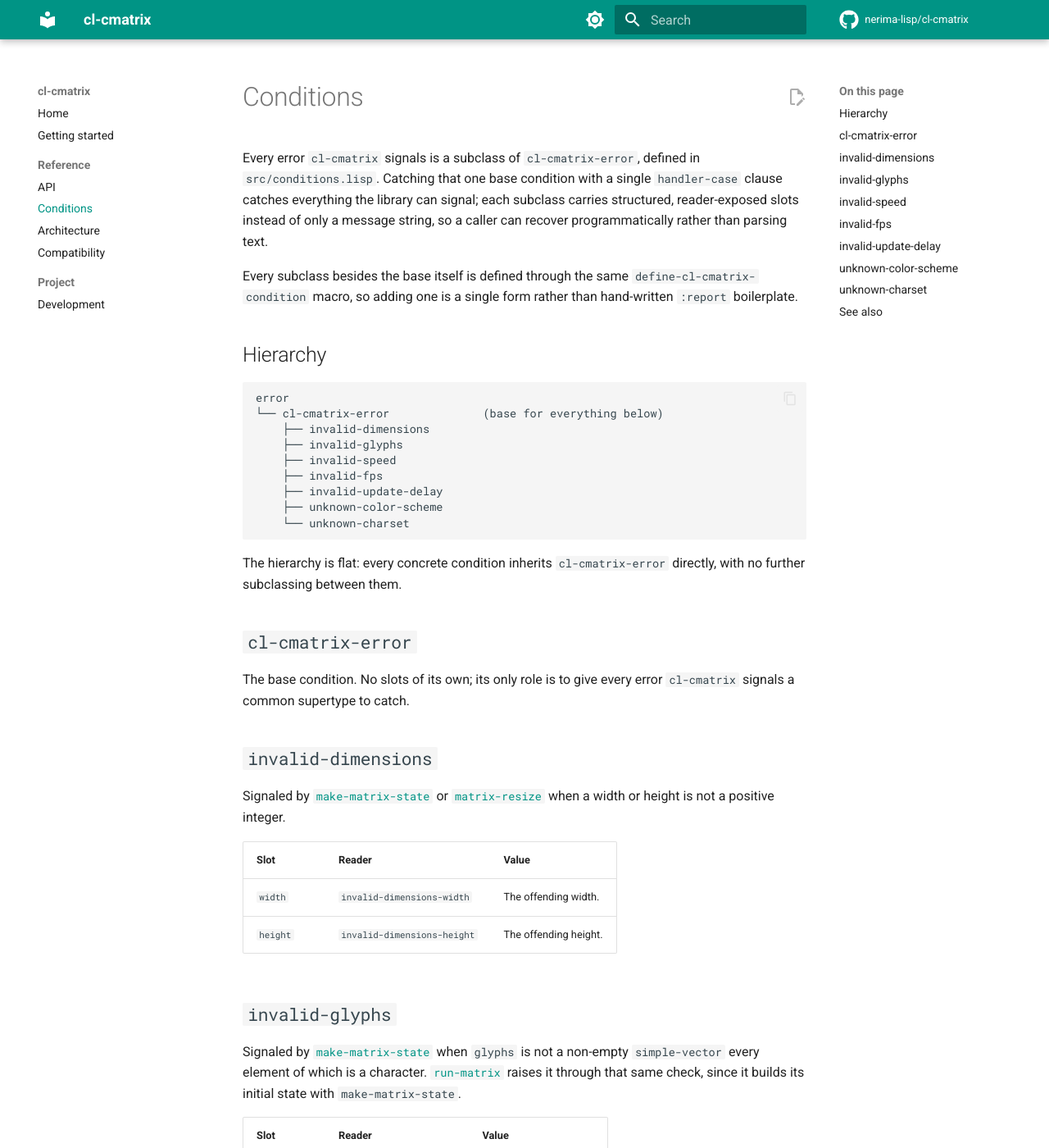
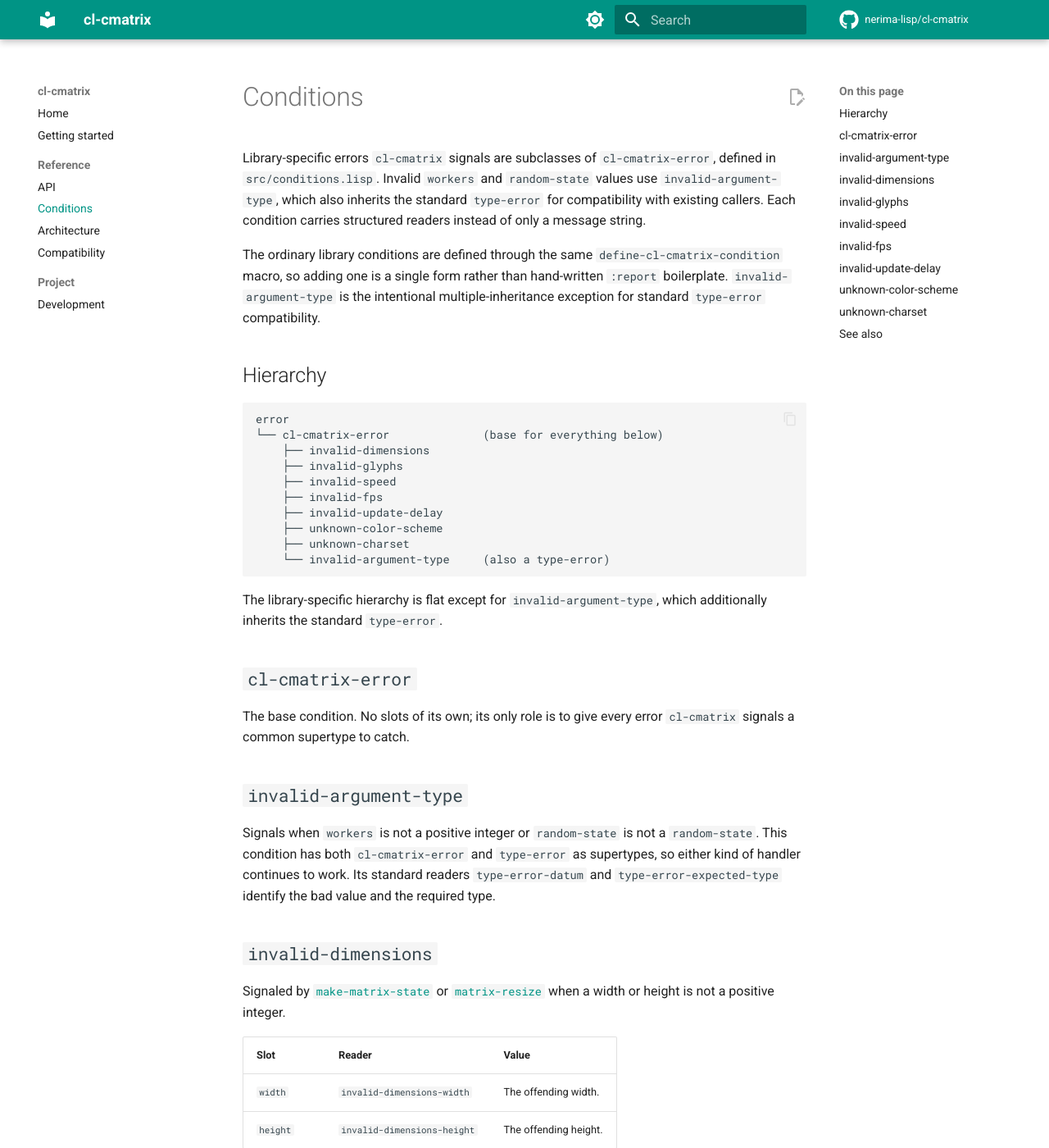
Before and after one commit to nerima-lisp/cl-cmatrix, an MkDocs documentation site: the page built from docs/src/reference/conditions.md, in a window 1280 px wide and 1400 px high. Shown: the whole window at 82% size. Built offline with MkDocs 1.6.1 and Material for MkDocs 9.7.7, drawn with Linux system fonts in a browser that asks for light colours; comment, search, counter and statistics services are not loaded.

Commit message:
fix(api): validate argument types and document bounds

````diff
--- a/docs/src/reference/conditions.md
+++ b/docs/src/reference/conditions.md
@@ -1,14 +1,16 @@
 # Conditions
 
-Every error `cl-cmatrix` signals is a subclass of `cl-cmatrix-error`, defined
-in `src/conditions.lisp`. Catching that one base condition with a single
-`handler-case` clause catches everything the library can signal; each
-subclass carries structured, reader-exposed slots instead of only a message
-string, so a caller can recover programmatically rather than parsing text.
+Library-specific errors `cl-cmatrix` signals are subclasses of
+`cl-cmatrix-error`, defined in `src/conditions.lisp`. Invalid `workers` and
+`random-state` values use `invalid-argument-type`, which also inherits the
+standard `type-error` for compatibility with existing callers. Each condition
+carries structured readers instead of only a message string.
 
-Every subclass besides the base itself is defined through the same
+The ordinary library conditions are defined through the same
 `define-cl-cmatrix-condition` macro, so adding one is a single form rather
-than hand-written `:report` boilerplate.
+than hand-written `:report` boilerplate. `invalid-argument-type` is the
+intentional multiple-inheritance exception for standard `type-error`
+compatibility.
 
 ## Hierarchy
 
@@ -21,16 +23,25 @@ error
     ├── invalid-fps
     ├── invalid-update-delay
     ├── unknown-color-scheme
-    └── unknown-charset
+    ├── unknown-charset
+    └── invalid-argument-type     (also a type-error)
 ```
 
-The hierarchy is flat: every concrete condition inherits `cl-cmatrix-error`
-directly, with no further subclassing between them.
+The library-specific hierarchy is flat except for `invalid-argument-type`,
+which additionally inherits the standard `type-error`.
 
 ## `cl-cmatrix-error`
 
 The base condition. No slots of its own; its only role is to give every
 error `cl-cmatrix` signals a common supertype to catch.
+
+## `invalid-argument-type`
+
+Signals when `workers` is not a positive integer or `random-state` is not a
+`random-state`. This condition has both `cl-cmatrix-error` and `type-error` as
+supertypes, so either kind of handler continues to work. Its standard readers
+`type-error-datum` and `type-error-expected-type` identify the bad value and
+the required type.
 
 ## `invalid-dimensions`
 
````
Also changed, not shown: docs/src/getting-started.md (+1 -0 lines), docs/src/reference/api.md (+13 -3 lines), README.md, 5 other files.
